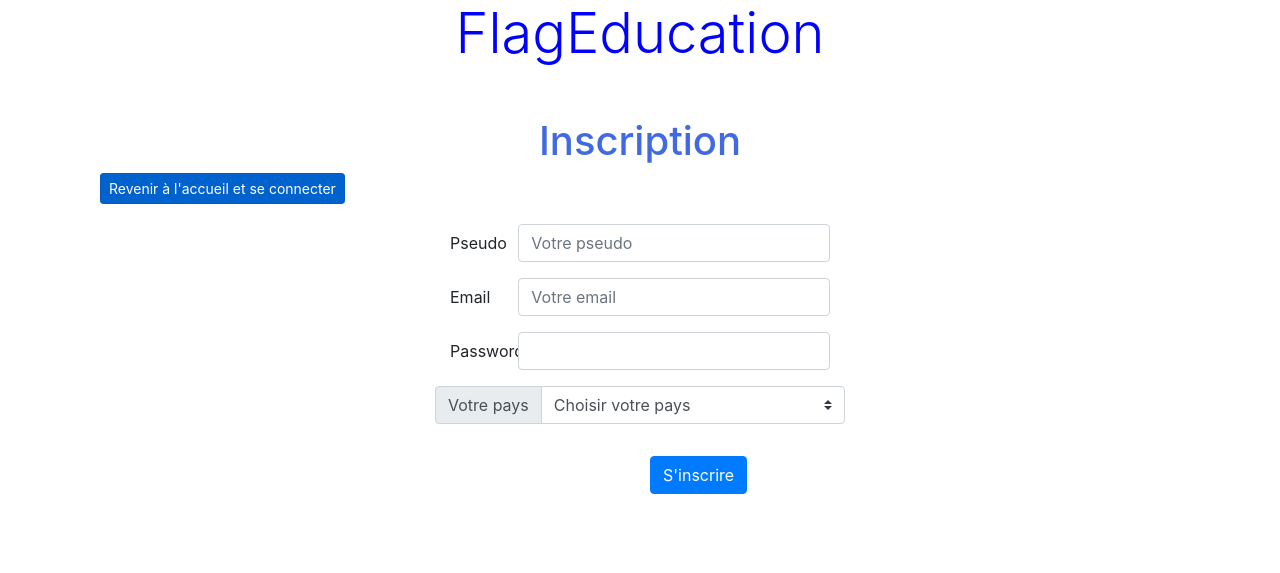
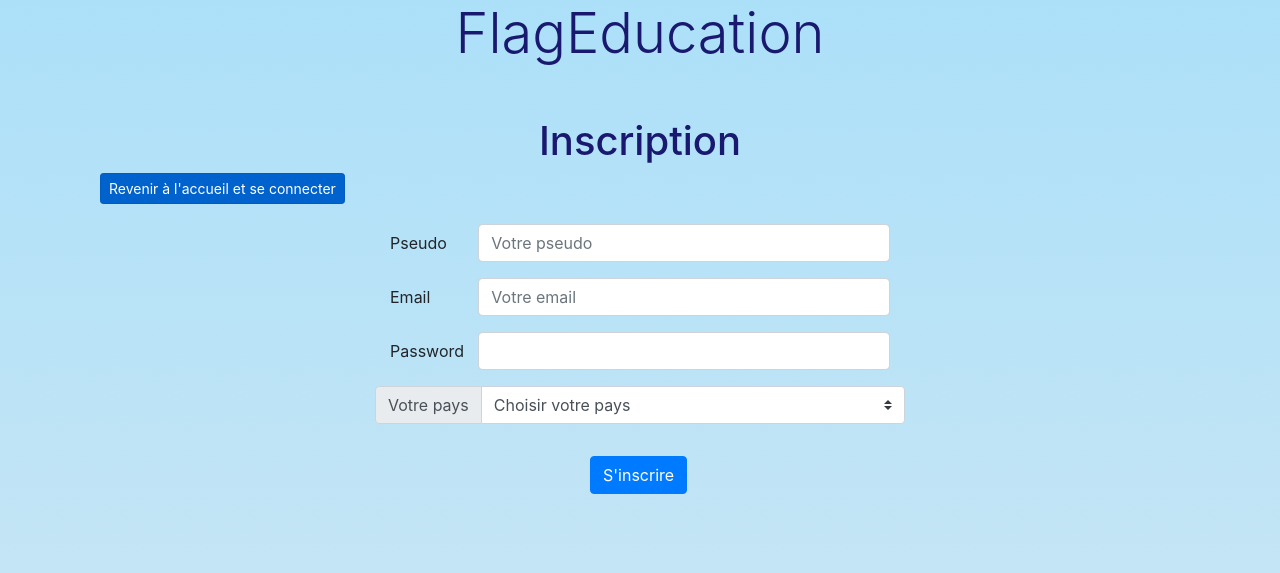
Before and after one commit to AghilasClipher/jeu_drapeau, a PHP site: page /inscription.php in a window 1280 px wide. Shown: the top 573 px of the page. Run offline with PHP 8.4, Linux system fonts and the light colour scheme; some libraries are stand-ins or nearby versions.

Commit message:
Changement formulaire BE et FE puis BG

```diff
--- a/css/inscription.css
+++ b/css/inscription.css
@@ -1,12 +1,19 @@
 #formulaire_insc_div{
     margin-top: 20px;
-    margin-left: 450px;
-    margin-right: 450px;
+    margin-left: 10px;
+    margin-right: 10px;
+    height: 350px;
 }
-
+#inscription_form{
+    width: 500px;
+}
+#titre_pg_insc{
+    text-align: center;
+    color: midnightblue;
+}
 #titre_inscription{
     margin-top: 50px;
-    color: royalblue;
+    color: midnightblue;
 }
 
 #btn_sinscrire{
@@ -16,20 +23,19 @@
 #title_insc{
     font-size: 40px;
 }
-
-#titre_pg_insc{
-    text-align: center;
-    color: blue;
+.msg_err_small{
+    font-size: 15px;
+    color: brown;
 }
 
-.msg_erreur{
-    color: red;
-}
 
 .msg_success{
     color: green;
 }
-
 #btn_revenir_accueil{
     margin-left: 100px;
 }
+
+body{
+    background-image: url("../images/background/light_background.png");
+}
--- a/inscription.php
+++ b/inscription.php
@@ -31,7 +31,7 @@
       <h3 class="text-center" id="title_insc"> Inscription</h3>
     </div>
     <a href="index.php" class="btn btn-primary btn-lg active btn-sm" role="button" aria-pressed="true" id=btn_revenir_accueil>Revenir à l'accueil et se connecter</a>
-    <div id="formulaire_insc_div">
+    <div id="formulaire_insc_div" class="d-flex justify-content-center">
       <form method="post" action="" id="inscription_form">
         <div class="form-group row">
           <label for="inputPseudo3" class="col-sm-2 col-form-label">Pseudo</label>
@@ -57,16 +57,26 @@
               }
               else{
                 echo ' <input type="email" name="email" class="form-control" id="inputEmail3" placeholder="Votre email">';
+                if(isset($_GET["inscription"]) && !empty($_GET["inscription"])){
+                  if($_GET["inscription"]=="emailindispo"){
+                    echo '<small> <p class="msg_err_small"> Choisissez un autre email. </p> </small>';
+                  }
+                }
               }
             ?>
-
           </div>
         </div>
-
         <div class="form-group row">
           <label for="inputPassword3" class="col-sm-2 col-form-label">Password</label>
           <div class="col-sm-10">
             <input type="password" name="password_reg" class="form-control" id="inputPassword3" >
+            <?php
+              if(isset($_GET["inscription"]) && !empty($_GET["inscription"])){
+                if($_GET["inscription"]=="mdp_pb"){
+                echo '<small> <p class="msg_err_small"> Votre mot de passe doit contenir entre 8 et 30 caractères. </p> </small>';
+                }
+              }
+            ?>
           </div>
         </div>
         <div class="form-group row">
@@ -331,6 +341,7 @@
           </div>
         </div>
       </form>
+     </div>
       <?php
         if(!isset($_GET["inscription"])){
           exit();
@@ -338,9 +349,9 @@
         else{
           $checkSignup=$_GET["inscription"];
           if( $checkSignup=="empty"){
-            echo "<p class='msg_erreur'> Veuillez remplir tous les champs. </p>";
             echo "<script> Swal.fire({
               title: 'Champs incomplets',
+              text: 'Veuillez remplir tous les champs.',
               icon: 'error',
               confirmButtonText: 'OK'
             }); </script>";
@@ -356,7 +367,7 @@
             exit();
           }
           elseif($checkSignup=="pseudolg"){
-           echo "<p class='msg_erreur'> Votre pseudo ne peut pas contenir plus de 15 caractères. </p>";
+           echo "<p class='msg_erreur'> Votre pseudo ne peut pas contenir plus de 25 caractères. </p>";
             echo "<script> Swal.fire({
               title: 'Pseudo trop long',
               text: 'Choisissez un autre pseudo',
@@ -366,17 +377,15 @@
             exit();
           }
           elseif($checkSignup=="emailindispo"){
-            echo "<p class='msg_erreur'> Un compte FlagEducation est déjà associé à cette adresse mail. </p>";
              echo "<script> Swal.fire({
                title: 'Email indisponible',
-               text: 'Choisissez un autre email',
+               text: 'Un compte FlagEducation est associé à cette adresse email',
                icon: 'error',
                confirmButtonText: 'OK'
              }); </script>";
              exit();
          }
          elseif($checkSignup=="mdp_pb"){
-          echo "<p class='msg_erreur'> Votre mot de passe doit contenir entre 8 et 30 caractères. </p>";
            echo "<script> Swal.fire({
              title: 'Longueur du mot de passe invalide',
              text: 'Saisissez un autre mot de passe',
@@ -384,9 +393,8 @@
              confirmButtonText: 'OK'
            }); </script>";
            exit();
-       }
+          }
           elseif($checkSignup=="success"){
-
             echo "<script> Swal.fire({
               title: 'Inscription réussie',
               text: 'Bienvenue au site !',
@@ -395,25 +403,7 @@
             }); </script>";
             exit();
           }
-
         }
-
-
       ?>
-
-
-
-
-
-
-
-
-
-
-
-
-
-
-
   </body>
 </html>
--- a/inscriptionphp.php
+++ b/inscriptionphp.php
@@ -17,7 +17,7 @@
         header("Location:inscription.php?inscription=empty");
         exit();
       }
-      elseif(strlen($pseudo)>15){
+      elseif(strlen($pseudo)>25){
         header("Location:inscription.php?inscription=pseudolg&email=$email");
         exit();
       }
```
Also changed, not shown: images/background/background2.jpg (added), images/background/background3.svg (added), images/background/background_inscription.png (added), images/background/light_background.png (added).
